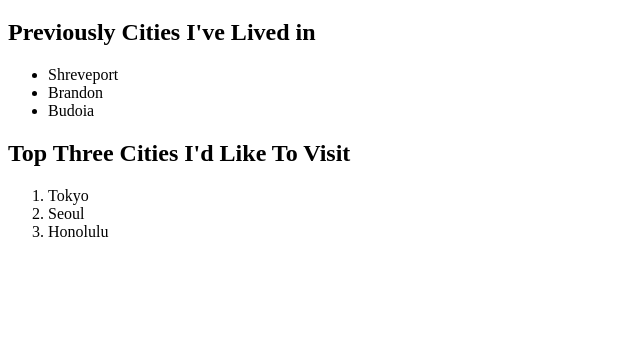
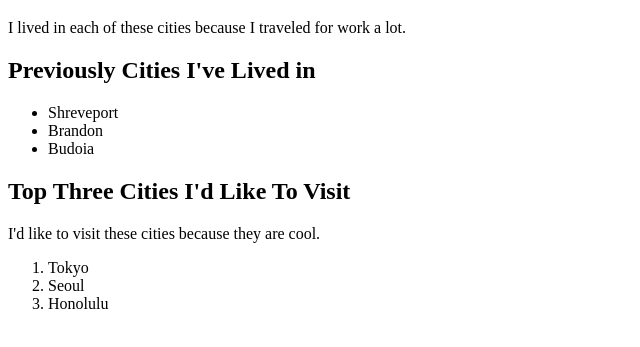
Before and after one commit to j-bullard/html-exercise, a plain HTML site: page index.html in a window 1280 px wide. Shown: the part 61-408 px from the top of the page, without its empty margins (0-640 px from the left). Drawn offline with Linux system fonts and the light colour scheme.

Commit message:
add description above each list

```diff
--- a/index.html
+++ b/index.html
@@ -7,7 +7,9 @@
 
 <body>
   <h1>A Little About Me</h1>
-
+  <p>
+    I lived in each of these cities because I traveled for work a lot.
+  </p>
   <h2>Previously Cities I've Lived in</h2>
   <ul>
     <li>Shreveport</li>
@@ -16,6 +18,9 @@
   </ul>
 
   <h2>Top Three Cities I'd Like To Visit</h2>
+  <p>
+    I'd like to visit these cities because they are cool.
+  </p>
   <ol>
     <li>Tokyo</li>
     <li>Seoul</li>
```
